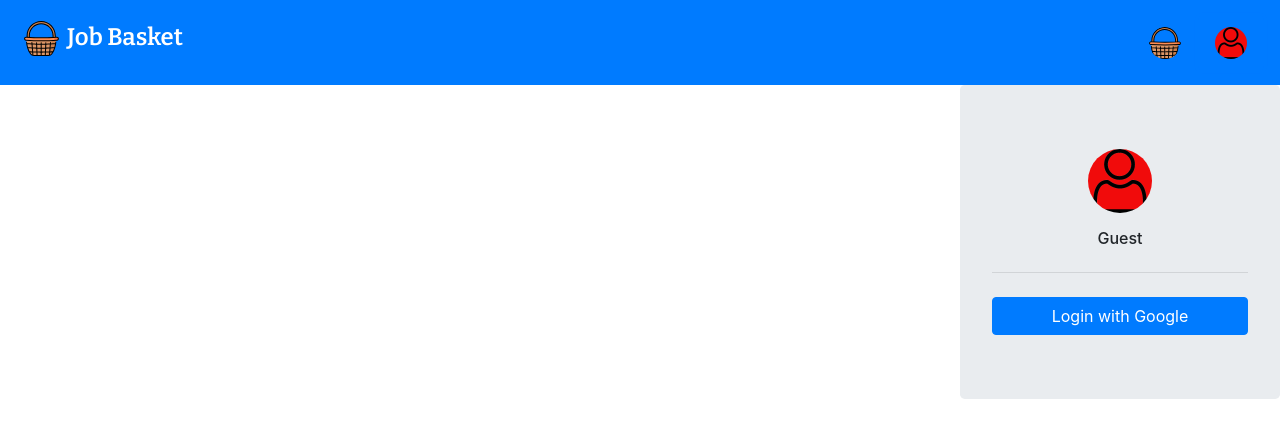
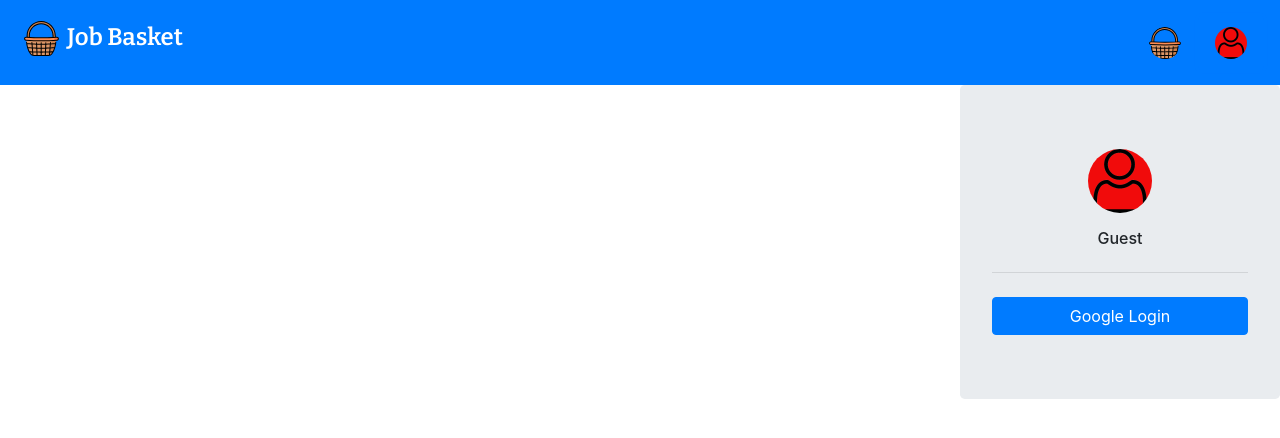
Before and after one commit to hpdipto/github-job-basket, a React (Create React App) app in the folder client/: page / in a window 1280 px wide. Both pictures are taken after a click on the button 1231 px from the left and 42 px from the top of the page. Shown: the top 438 px of the page. Built offline with nearby package versions, Linux system fonts and the light colour scheme; no server answers.

Commit message:
Logout added

```diff
--- a/client/src/App.js
+++ b/client/src/App.js
@@ -1,14 +1,16 @@
 import React from 'react';
+import { BrowserRouter as Router, Route } from 'react-router-dom';
 
-import Navbar from './Navbar';
+import Home from './Home';
 
 
 function App() {
 
   return (
-    <div>
-      <Navbar />
-    </div>
+    <Router>
+      <Route exact path="/" component={Home} />
+      {/*<Route exact path="/basket" component={<Basket />} />*/}
+    </Router>
   );
 }
 
--- /dev/null
+++ b/client/src/Home.js
@@ -0,0 +1,24 @@
+import React, { useState } from 'react';
+
+import Navbar from './Navbar';
+
+
+function Home() {
+
+    const [globalUser, setGlobalUser] = useState(null);
+
+    return (
+        <div>
+            <Navbar setGlobalUser={setGlobalUser} />
+            {globalUser ?
+                <h3>Hello, {globalUser.firstName}</h3>
+                        :
+                null
+            }
+        </div>
+    );
+
+}
+
+
+export default Home;
--- a/client/src/Navbar.js
+++ b/client/src/Navbar.js
@@ -6,7 +6,7 @@ import logo from './basket.svg';
 import guest from './user_red.png';
 
 
-function Navbar() {
+function Navbar({ setGlobalUser }) {
 
   const [profile, setProfile] = useState(false);
   const [user, setUser] = useState(null);
@@ -30,6 +30,10 @@ function Navbar() {
         .then(res => {
           if(res.data !== 'No User') {
             setUser(res.data);
+            setGlobalUser(res.data);
+          }
+          else {
+            setGlobalUser(null);
           }
         })
         .catch(err => {
@@ -41,13 +45,20 @@ function Navbar() {
     return () => {
       document.removeEventListener("click", handleClickOutside);
     };
-  }, []);
+  }, [setGlobalUser]);
 
 
   // login
   const login = () => {
-      // hard coded here, I'm not satisfied with this!!!
-      history.push('http://localhost:5000/auth/google');
+    // hard coded here, I'm not satisfied with this!!!
+    history.push('http://localhost:5000/auth/google');
+  }
+
+
+  // logout
+  const logout = () => {
+    // hard coded here, I'm not satisfied with this!!!
+    history.push('http://localhost:5000/auth/logout');
   }
 
 
@@ -96,7 +107,11 @@ function Navbar() {
                   </div>
                   <hr className="my-4" />
                   <div className="lead text-center">
-                    <button className="btn btn-primary btn-block text-center" onClick={login}>Login with Google</button>
+                    {user ?
+                      <button className="btn btn-primary btn-block text-center" onClick={logout}>Logout</button>
+                          :
+                      <button className="btn btn-primary btn-block text-center" onClick={login}>Google Login</button>
+                    }
                   </div>
                 </div>}
     </div>
```
Also changed, not shown: 1 other file (tests, documents, lock files or other folders).
